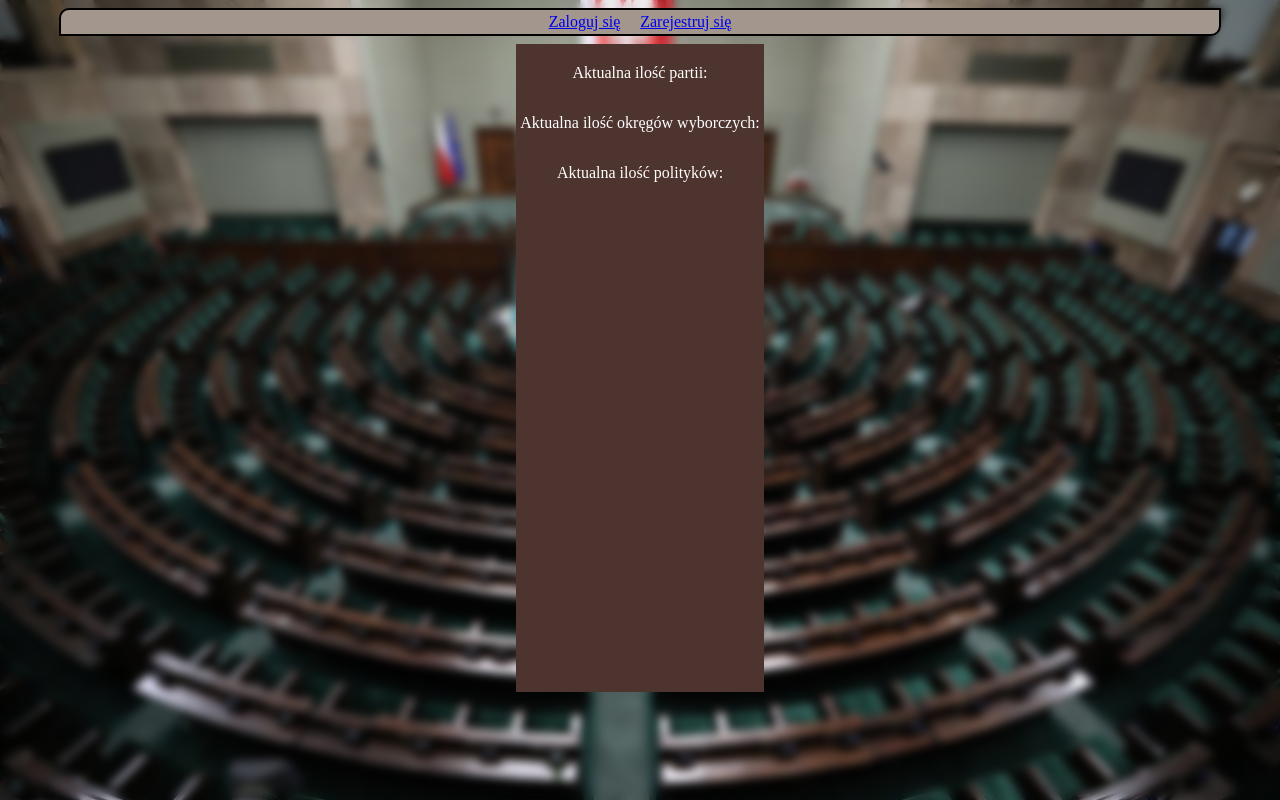
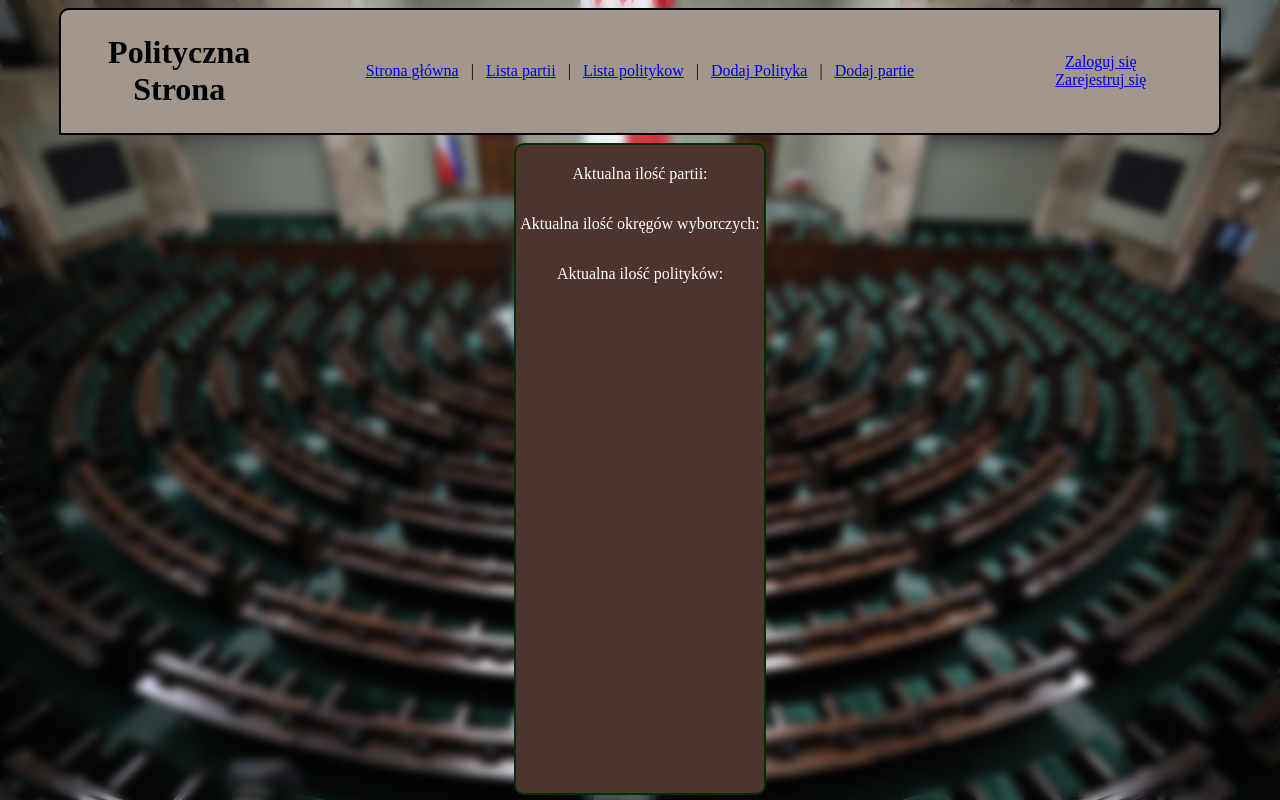
Before and after one commit to lord-vader123/polityczna-strona, a PHP site: page / in a window 1280 px wide. Run offline with PHP 8.4, Linux system fonts and the light colour scheme.

Commit message:
Dodanie paska nawigacyjnego i ikony logowania

```diff
--- a/src/css/style.css
+++ b/src/css/style.css
@@ -32,6 +32,22 @@ header {
     text-align: center;
     padding:3px;
     border-radius: 10px 0 10px 0; /* zakrzywienie krawędzi */
+    display: flex;
+    flex-direction: row;        /* */
+    justify-content: center;    /* Wyśrodkowanie elementów*/
+    align-items: center;        /* */
+}
+
+.title{
+    width: 20%;
+}
+
+.menu{
+    width: 60%;
+}
+
+.login{
+    width: 20%;
 }
 
 a {
@@ -43,7 +59,8 @@ a {
     height: 80%;
     padding: 4px;
     color: white;
-
+    border-radius: 10px 10px 10px 10px;
+    border: rgb(0, 50, 0) 2px solid;
 
 }
 
--- a/src/index.php
+++ b/src/index.php
@@ -12,8 +12,16 @@
 <body>
 
   <header>
-  <a href="/php/login.php">Zaloguj się</a>
+    <div class="title">
+    <h1> Polityczna Strona </h1>
+    </div>
+    <div class="menu">
+      <a href="index.php">Strona główna</a> | <a href="about:blank">Lista partii</a> | <a href="about:blank">Lista politykow</a> | <a href="about:blank">Dodaj Polityka</a> | <a href="about:blank">Dodaj partie</a>
+  </div>
+  <div class="login">
+  <a href="/php/login.php">Zaloguj się</a> <br>
   <a href="/php/registration.php">Zarejestruj się</a>
+  </div>
   </header>
 
   <div class="content">
```
Also changed, not shown: src/assets/img/trzymaczmiejsca.png (added).
